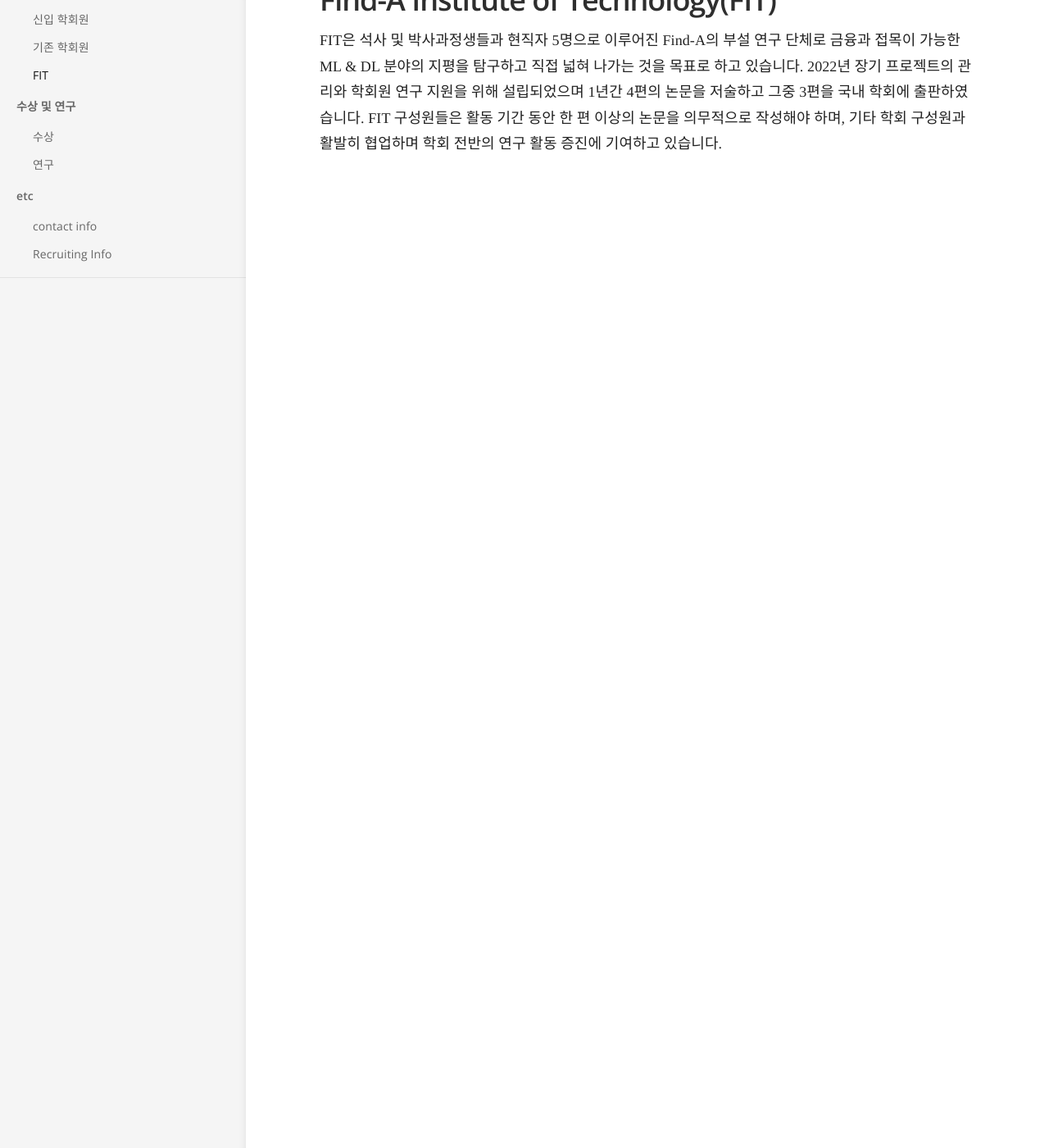
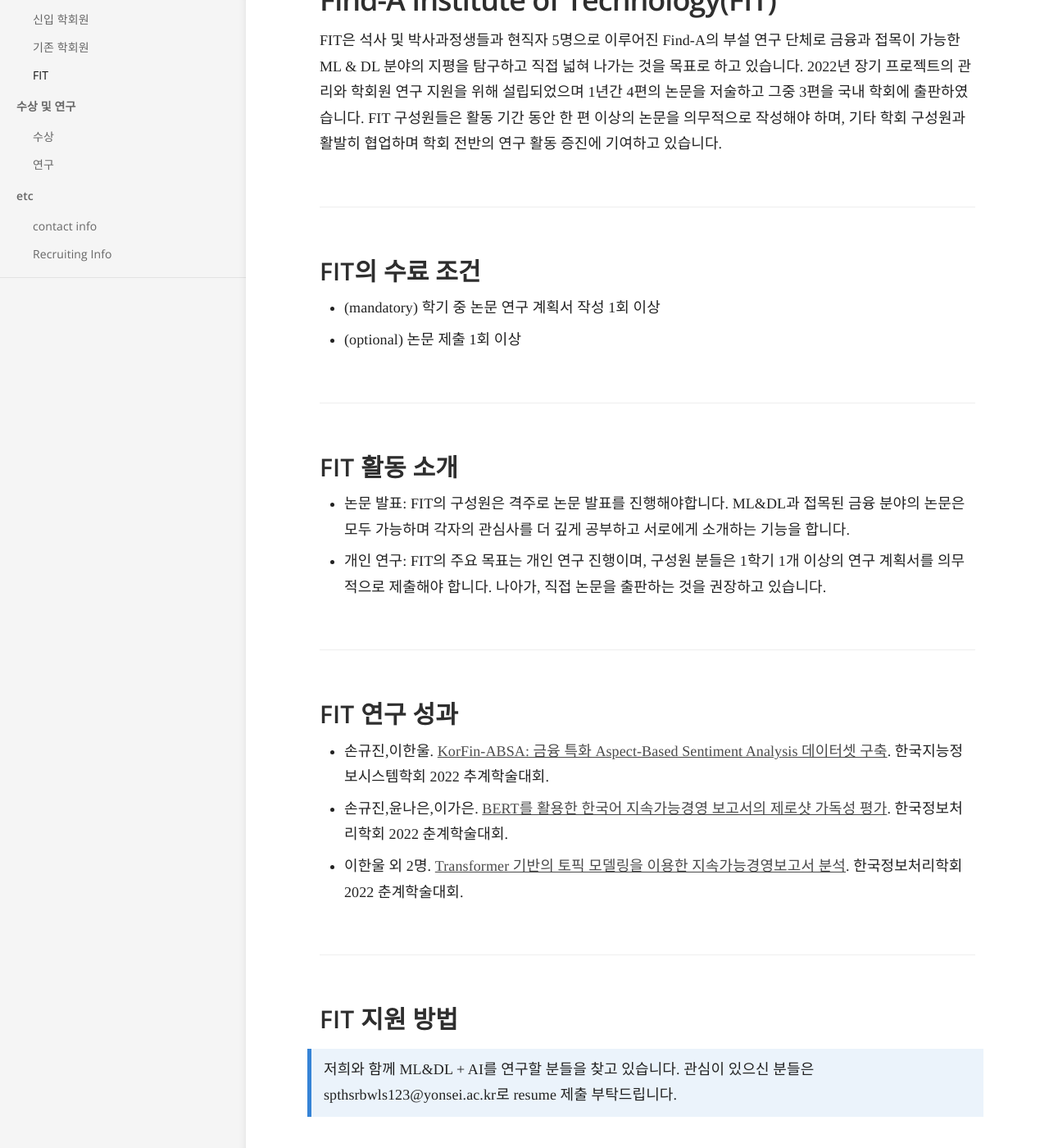
Before and after one commit to Find-A-AI/find-a-ai.github.io, a Jekyll site: the page built from _docs/1.활동 소개/FIT.md, in a window 1280 px wide and 1400 px high, scrolled down 213 px. Shown: the whole window at 82% size. Built offline with Jekyll 4.4.1, drawn with Linux system fonts in a browser that asks for light colours; some web fonts are replaced.

Commit message:
Update FIT.md

```diff
--- a/_docs/1.활동 소개/FIT.md
+++ b/_docs/1.활동 소개/FIT.md
@@ -8,3 +8,20 @@ order: 3
 FIT은 석사 및 박사과정생들과 현직자 5명으로 이루어진 Find-A의 부설 연구 단체로 금융과 접목이 가능한 ML & DL 분야의 지평을 탐구하고 직접 넓혀 나가는 것을 목표로 하고 있습니다.
 2022년 장기 프로젝트의 관리와 학회원 연구 지원을 위해 설립되었으며 1년간 4편의 논문을 저술하고 그중 3편을 국내 학회에 출판하였습니다.
 FIT 구성원들은 활동 기간 동안 한 편 이상의 논문을 의무적으로 작성해야 하며, 기타 학회 구성원과 활발히 협업하며 학회 전반의 연구 활동 증진에 기여하고 있습니다.
+
+### FIT의 수료 조건
+  - (mandatory) 학기 중 논문 연구 계획서 작성 1회 이상
+  - (optional) 논문 제출 1회 이상
+
+### FIT 활동 소개
+  - 논문 발표: FIT의 구성원은 격주로 논문 발표를 진행해야합니다. ML&DL과 접목된 금융 분야의 논문은 모두 가능하며 각자의 관심사를 더 깊게 공부하고 서로에게 소개하는 기능을 합니다.
+  - 개인 연구: FIT의 주요 목표는 개인 연구 진행이며, 구성원 분들은 1학기 1개 이상의 연구 계획서를 의무적으로 제출해야 합니다. 나아가, 직접 논문을 출판하는 것을 권장하고 있습니다.
+
+### FIT 연구 성과
+  - 손규진,이한울. [KorFin-ABSA: 금융 특화 Aspect-Based Sentiment Analysis 데이터셋 구축](https://kiiss.or.kr/conference/conf/sub03.html). 한국지능정보시스템학회 2022 추계학술대회.
+  - 손규진,윤나은,이가은. [BERT를 활용한 한국어 지속가능경영 보고서의 제로샷 가독성 평가](https://doi.org/10.3745/PKIPS.y2022m05a.456). 한국정보처리학회 2022 춘계학술대회.
+  - 이한울 외 2명. [Transformer 기반의 토픽 모델링을 이용한 지속가능경영보고서 분석](https://doi.org/10.3745/PKIPS.y2022m05a.464). 한국정보처리학회 2022 춘계학술대회.
+
+### FIT 지원 방법
+> 저희와 함께 ML&DL + AI를 연구할 분들을 찾고 있습니다.
+관심이 있으신 분들은 spthsrbwls123@yonsei.ac.kr로 resume 제출 부탁드립니다.
```
